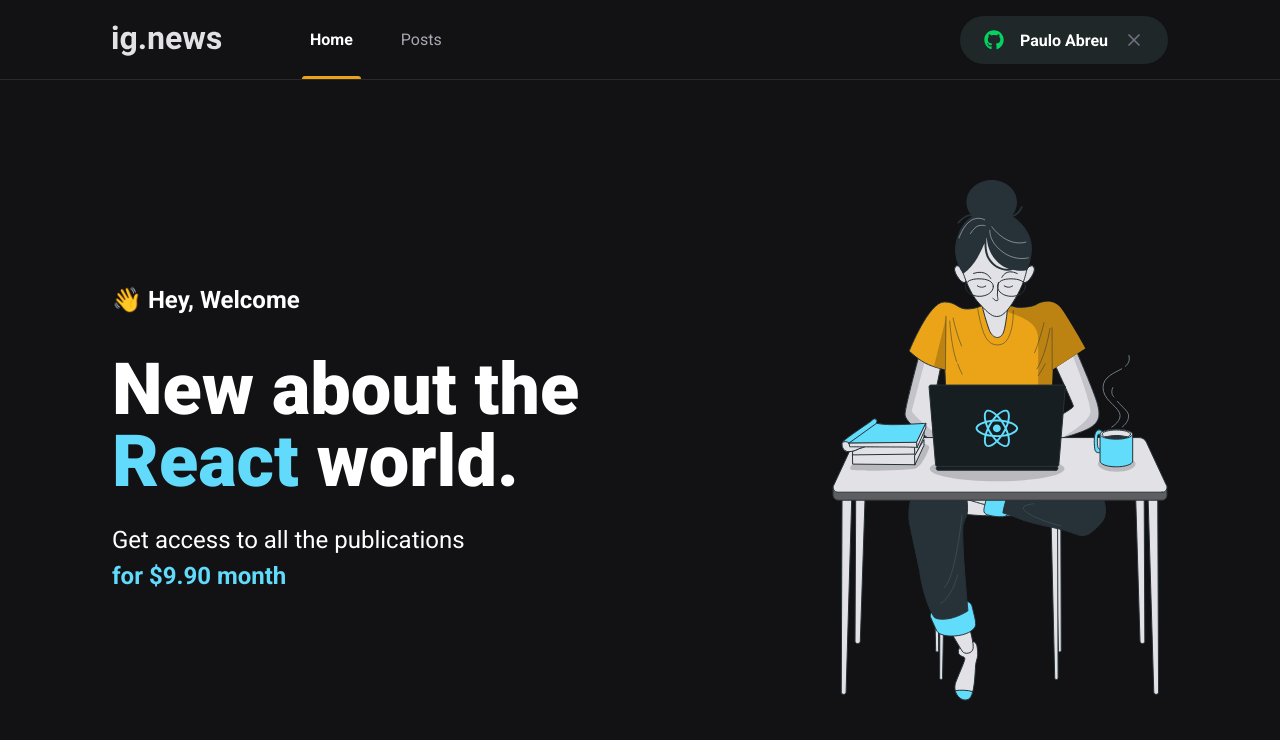
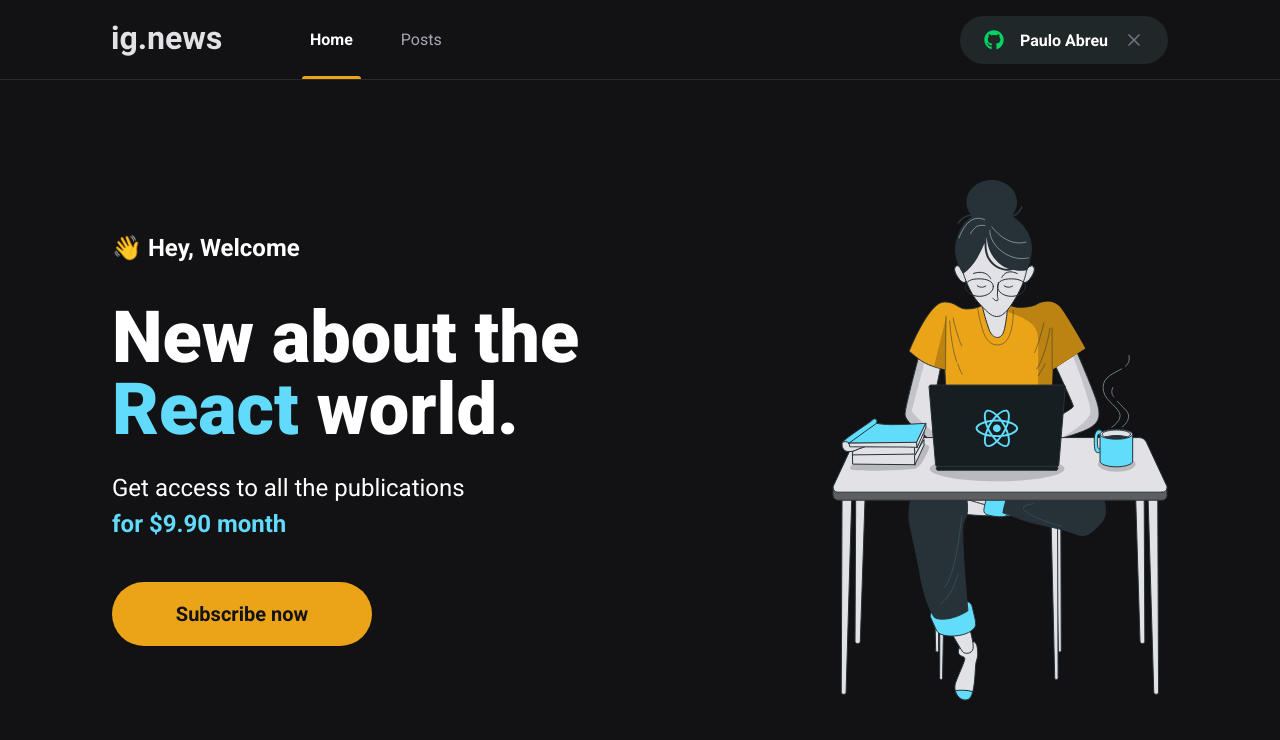
Before and after one commit to paulozy/ignews, a Next.js app: page / in a window 1280 px wide. Shown: the top 740 px of the page. Built offline with nearby package versions, Linux system fonts and the light colour scheme.

Commit message:
feat: create SubscribeButton component

```diff
--- /dev/null
+++ b/src/components/SubscribeButton/index.tsx
@@ -0,0 +1,12 @@
+import styles from './styles.module.scss'
+
+export function SubscribeButton() {
+  return (
+    <button
+      type="button"
+      className={styles.subscribeButton}
+    >
+      Subscribe now
+    </button>
+  )
+}
--- /dev/null
+++ b/src/components/SubscribeButton/styles.module.scss
@@ -0,0 +1,22 @@
+.subscribeButton {
+  height: 4rem;
+  width: 260px;
+  border: 0;
+  border-radius: 2rem;
+  background: var(--yellow-500);
+
+  color: var(--gray-900);
+  font-size: 1.25rem;
+  font-weight: bold;
+
+  display: flex;
+  align-items: center;
+  justify-content: center;
+
+  transition: filter 0.2s;
+
+  &:hover {
+    filter: brightness(0.8);
+  }
+
+}
--- a/src/pages/home.module.scss
+++ b/src/pages/home.module.scss
@@ -39,4 +39,8 @@
       font-weight: bold;
     }
   }
+
+  button {
+    margin-top: 2.5rem;
+  }
 }
--- a/src/pages/index.tsx
+++ b/src/pages/index.tsx
@@ -1,4 +1,5 @@
 import Head from 'next/head'
+import { SubscribeButton } from '../components/SubscribeButton'
 
 import styles from './home.module.scss'
 
@@ -22,6 +23,8 @@
             <span>for $9.90 month</span>
           </p>
 
+          <SubscribeButton />
+
         </section>
 
         <img src="/images/avatar.svg" alt="girl coding" />
```
